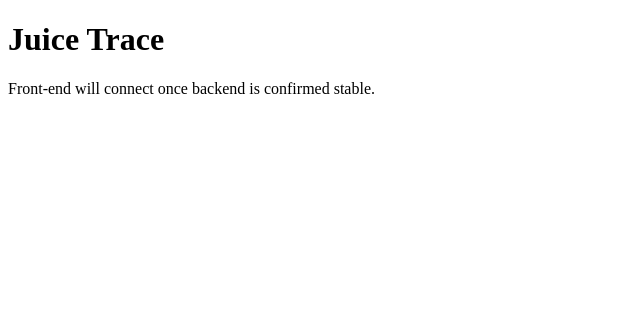
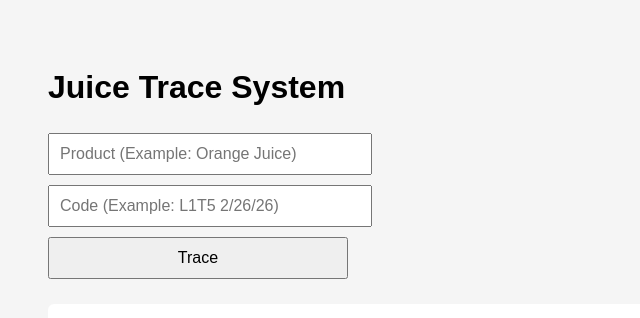
Before and after one commit to geltmaker23/juice-trace-app, a website: page Frontindex.html in a window 1280 px wide. Shown: the whole page, without its empty margins (0-640 px from the left). Drawn offline with Linux system fonts and the light colour scheme.

Commit message:
Update Frontindex.html

```diff
--- a/Frontindex.html
+++ b/Frontindex.html
@@ -2,9 +2,82 @@
 <html>
 <head>
   <title>Juice Trace</title>
+  <style>
+    body {
+      font-family: Arial;
+      padding: 40px;
+      background: #f5f5f5;
+    }
+
+    input, button {
+      padding: 10px;
+      margin: 5px 0;
+      width: 300px;
+      font-size: 16px;
+    }
+
+    button {
+      cursor: pointer;
+    }
+
+    #results {
+      margin-top: 20px;
+      padding: 20px;
+      background: white;
+      border-radius: 6px;
+    }
+  </style>
 </head>
 <body>
-  <h1>Juice Trace</h1>
-  <p>Front-end will connect once backend is confirmed stable.</p>
+
+  <h1>Juice Trace System</h1>
+
+  <input type="text" id="product" placeholder="Product (Example: Orange Juice)">
+  <br>
+  <input type="text" id="code" placeholder="Code (Example: L1T5 2/26/26)">
+  <br>
+  <button onclick="trace()">Trace</button>
+
+  <div id="results"></div>
+
+  <script>
+    async function trace() {
+      const product = document.getElementById("product").value;
+      const code = document.getElementById("code").value;
+
+      const response = await fetch(
+        "https://juice-trace-app-production.up.railway.app/trace?product="
+        + encodeURIComponent(product)
+        + "&code="
+        + encodeURIComponent(code)
+      );
+
+      const data = await response.json();
+      const resultsDiv = document.getElementById("results");
+
+      if (!data || data.length === 0) {
+        resultsDiv.innerHTML = "<strong>No results found.</strong>";
+        return;
+      }
+
+      let html = "<h3>Trace Results:</h3>";
+
+      data.forEach(item => {
+        html += `
+          <p>
+            <strong>Ingredient:</strong> ${item.ingredient}<br>
+            <strong>Supplier:</strong> ${item.supplier_name}<br>
+            <strong>Supplier Lot:</strong> ${item.supplier_lot}<br>
+            <strong>Grove Location:</strong> ${item.grove_location}<br>
+            <strong>Production Date:</strong> ${item.production_date}
+          </p>
+          <hr>
+        `;
+      });
+
+      resultsDiv.innerHTML = html;
+    }
+  </script>
+
 </body>
 </html>
```
